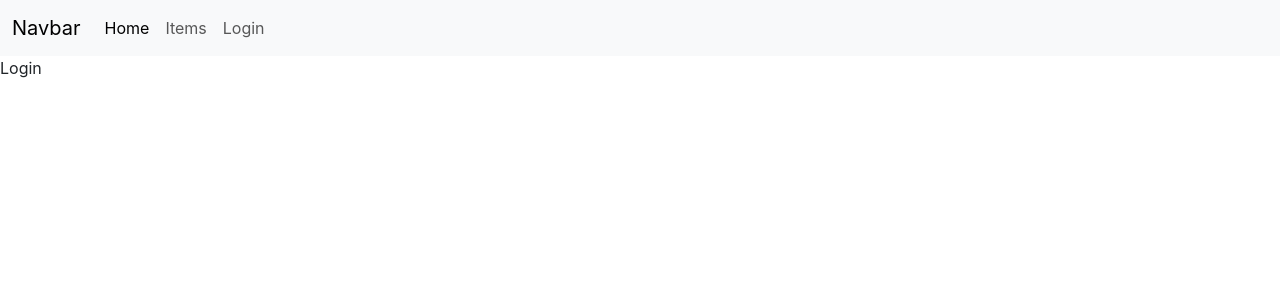
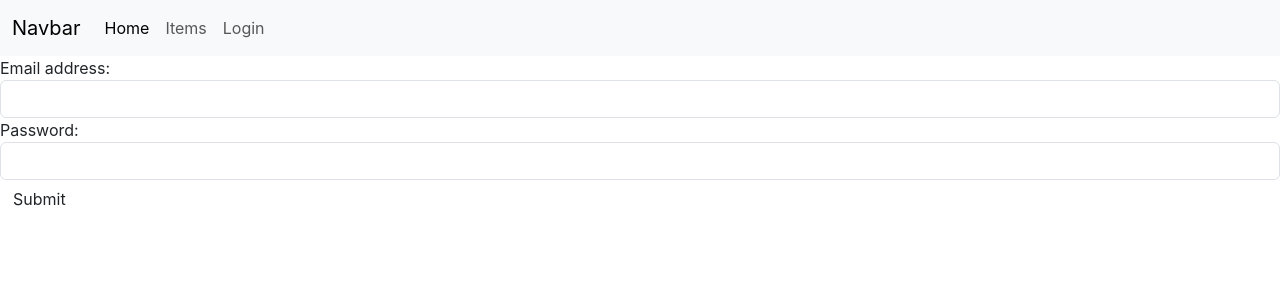
Before and after one commit to pejkob/nodejsbackendhez-frontend, a React (Create React App) app: page /login in a window 1280 px wide. Shown: the top 300 px of the page. Built offline with nearby package versions, Linux system fonts and the light colour scheme; the HTML template or start-up script is replaced by a standard one.

Commit message:
login and new data form created

```diff
--- a/src/App.js
+++ b/src/App.js
@@ -5,6 +5,7 @@ import GetItems from './GetItems';
 import Home from './Home';
 import GetItemsById from './GetItemsById';
 import Login from './Login';
+import NewData from './NewData';
 
 function App() {
   return (
@@ -16,6 +17,7 @@ function App() {
           <Route path='/get-all' element={<GetItems/>}/>
           <Route path='/get/:SzallasId' element={<GetItemsById/>}/>
           <Route path='/login' element={<Login/>}/>
+          <Route path='/new' element={<NewData/>}/>
         </Routes>
     </BrowserRouter>
   );
--- a/src/GetItems.js
+++ b/src/GetItems.js
@@ -1,9 +1,21 @@
 import React,{useState,useEffect} from 'react'
 import axios from 'axios';
 import { NavLink } from 'react-router-dom';
+import GetItemsById from './GetItemsById';
+import NewData from './NewData';
 
-function GetItems() {
+function GetItems(props) {
 
+    console.log(props.loggedIn);
+
+    const onEditClick=(index)=>{
+        <GetItemsById loggedIn={props.loggedIn} index={index}></GetItemsById>
+    }
+
+
+    const onDeleteClick=(index)=>{
+
+    }
 
     const [items,SetItems]=useState([])
 
@@ -16,10 +28,8 @@ function GetItems() {
 
       const Cardmap = items.map((data, index) => {
         return (
-            <NavLink key={index} to={"/get/:SzallasId"+data.id}>
-
-
-          <div  className="card" style={{ width: '18rem' }}>
+            <NavLink key={index} to={"/get/"+data.id}>
+                <div  className="card mx-auto" style={{display:'flex', margin:'10px', width: '18rem' }}>
                   <div className="card-body">
                     <h5 className="card-title">{data.name}</h5>
                     <h6 className="card-subtitle mb-2 text-body-secondary">{data.hostname}</h6>
@@ -27,6 +37,8 @@ function GetItems() {
                     <p className="card-text">{data.price}</p>
                     <p className="card-text">{data.minimum_nights}</p>
                   </div>
+                  {props.loggedIn?<button onClick={()=>onEditClick(index)}>Módosítás</button>:<></>}
+                  {props.loggedIn?<button onClick={()=>onDeleteClick(index)}>Törlés</button>:<></>}
                 </div>
           </NavLink>
         );
@@ -34,6 +46,7 @@ function GetItems() {
 
   return (
     <>
+    {props.loggedIn?<NavLink className={"btn btn-success"} to={"/new"}>Új</NavLink>:<></>}
     {Cardmap}
     </>
   )
--- a/src/GetItemsById.js
+++ b/src/GetItemsById.js
@@ -1,9 +1,47 @@
-import React from 'react'
+import React, { useState, useEffect } from 'react';
+import axios from 'axios';
+import { useParams } from 'react-router-dom';
 
-function GetItemsById() {
+function GetItemsById(props) {
+
+  console.log(props.loggedIn);
+  const param = useParams();
+  const id = param.SzallasId;
+  console.log(id);
+  const [szallas, setSzallas] = useState([]);
+
+  const url = "http://nodejs.sulla.hu/data/" + id;
+  useEffect(() => {
+    axios.get(url)
+      .then(response => setSzallas(response.data))
+      .catch(error => console.error('Hiba a lekérdezés során:', error));
+  }, []);
+
   return (
-    <div>GetItemsById</div>
-  )
+    <>
+      {props.loggedIn ? (
+        <div className="card" style={{ width: '18rem' }}>
+          <div className="card-body">
+            <input type="text" value={szallas.name} />
+            <input type="text" value={szallas.hostname} />
+            <input type="text" value={szallas.location} />
+            <input type="text" value={szallas.price} />
+            <input type="text" value={szallas.minimum_nights} />
+          </div>
+        </div>
+      ) : (
+        <div className="card" style={{ width: '18rem' }}>
+          <div className="card-body">
+            <h5 className="card-title">{szallas.name}</h5>
+            <h6 className="card-subtitle mb-2 text-body-secondary">{szallas.hostname}</h6>
+            <p className="card-text">{szallas.location}</p>
+            <p className="card-text">{szallas.price}</p>
+            <p className="card-text">{szallas.minimum_nights}</p>
+          </div>
+        </div>
+      )}
+    </>
+  );
 }
 
-export default GetItemsById
+export default GetItemsById;
--- a/src/Login.js
+++ b/src/Login.js
@@ -1,9 +1,55 @@
-import React from 'react'
+import React, { useState, useEffect } from 'react';
+import GetItems from './GetItems';
 
 function Login() {
+  const [email, setEmail] = useState('');
+  const [password, setPassword] = useState('');
+  const [loggedIn, setLoggedIn] = useState(false);
+
+  const onSubmitClick = (e) => {
+    e.preventDefault();
+    if (email === 'login' && password === 'jelszo') {
+      setLoggedIn(true);
+    } else {
+      alert('Hibás jelszó vagy felhasználónév!');
+    }
+  };
+
+  useEffect(() => {
+
+  }, [loggedIn]);
+
   return (
-    <div>Login</div>
-  )
+    <>
+      {loggedIn ? (
+        <GetItems loggedIn={loggedIn} />
+      ) : (
+        <form>
+          <div className="form-group">
+            <label>Email address:</label>
+            <input
+              type="text"
+              className="form-control"
+              value={email}
+              onChange={(e) => setEmail(e.target.value)}
+            />
+          </div>
+          <div className="form-group">
+            <label>Password:</label>
+            <input
+              type="password"
+              className="form-control"
+              value={password}
+              onChange={(e) => setPassword(e.target.value)}
+            />
+          </div>
+          <button type="submit" className="btn btn-default" onClick={onSubmitClick}>
+            Submit
+          </button>
+        </form>
+      )}
+    </>
+  );
 }
 
-export default Login
+export default Login;
--- /dev/null
+++ b/src/NewData.js
@@ -0,0 +1,66 @@
+import axios from 'axios';
+import React, { useState } from 'react';
+
+function NewData() {
+    const [formData, setFormData] = useState({
+        name: '',
+        hostname: '',
+        location: '',
+        price: '',
+        minimum_nights: ''
+    });
+
+    const onSubmitClick = async (event) => {
+        event.preventDefault();
+
+        try {
+            const response = await axios.post("http://nodejs.sulla.hu/data", formData);
+            console.log(response.data);
+        } catch (error) {
+            console.error('Error:', error);
+        }
+    }
+
+    const handleChange = (event) => {
+        const { id, value } = event.target;
+        setFormData(prevState => ({
+            ...prevState,
+            [id]: value
+        }));
+    }
+
+    return (
+        <>
+            <form onSubmit={onSubmitClick}>
+                <div className="form-group">
+                    <label htmlFor="name">Szállás neve:</label>
+                    <input type="text" id="name" className="form-control" placeholder="Szállás neve" value={formData.name} onChange={handleChange} />
+                </div>
+
+                <div className="form-group">
+                    <label htmlFor="hostname">Hostname:</label>
+                    <input type="text" id="hostname" className="form-control" placeholder="Hostname" value={formData.hostname} onChange={handleChange} />
+                </div>
+
+                <div className="form-group">
+                    <label htmlFor="location">Helyszín:</label>
+                    <input type="text" id="location" className="form-control" placeholder="Helyszín" value={formData.location} onChange={handleChange} />
+                </div>
+
+                <div className="form-group">
+                    <label htmlFor="price">Ár:</label>
+                    <input type="text" id="price" className="form-control" placeholder="Ár" value={formData.price} onChange={handleChange} />
+                </div>
+
+                <div className="form-group">
+                    <label htmlFor="minimum_nights">Minimum éjszakák:</label>
+                    <input type="text" id="minimum_nights" className="form-control" placeholder="Minimum éjszakák" value={formData.minimum_nights} onChange={handleChange} />
+                </div>
+
+                <button type="submit" className="btn btn-primary">Submit</button>
+            </form>
+        </>
+    );
+}
+
+export default NewData;
```
Lines whose indentation alone changed are shown as unchanged.
